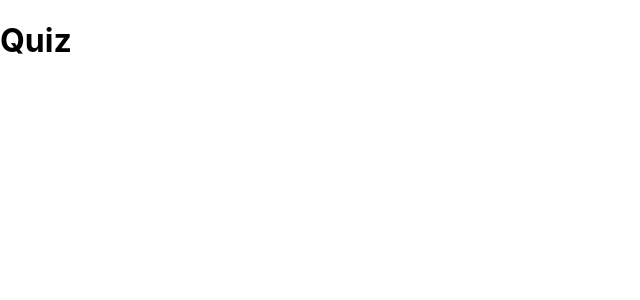
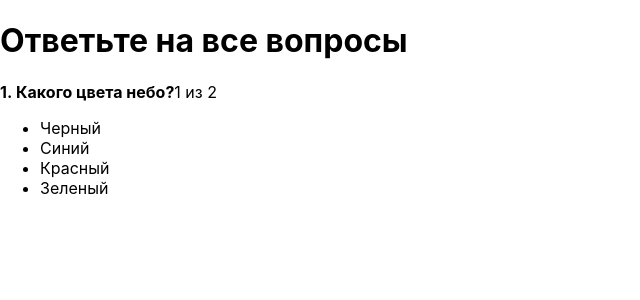
Before and after one commit to kravtsovRoman/react_v.2, a React app: page / in a window 1280 px wide. Shown: the top 300 px of the page, without its empty margins (0-640 px from the left). Built offline with nearby package versions, Linux system fonts and the light colour scheme.

Commit message:
click handler

```diff
--- a/src/components/ActiveQuiz/ActiveQuiz.css
+++ b/src/components/ActiveQuiz/ActiveQuiz.css
@@ -0,0 +1,13 @@
+.ActiveQuiz {
+    padding: 20px;
+    color: #fff;
+    border: 2px solid #fff;
+    border-radius: 5px;
+    margin: 0 10px;
+    box-sizing: border-box;
+}
+
+.Question {
+    display: flex;
+    justify-content: space-between;
+}
--- a/src/components/ActiveQuiz/ActiveQuiz.js
+++ b/src/components/ActiveQuiz/ActiveQuiz.js
@@ -0,0 +1,23 @@
+import React from 'react';
+import classes from './ActiveQuiz.css';
+import AnswersList from "./AnswersList/AnswersList";
+
+const ActiveQuiz = props => (
+    <div className={classes.ActiveQuiz}>
+        <p className={classes.Question}>
+            <span>
+                <strong>{props.answerNumber}.&nbsp;
+                    {props.question}
+                </strong>
+            </span>
+            <span>{props.answerNumber} из {props.quizLength}</span>
+        </p>
+        <AnswersList
+            state={props.state}
+            answers={props.answers}
+            onAnswerClick={props.onAnswerClick}
+        />
+    </div>
+);
+
+export default ActiveQuiz;
--- /dev/null
+++ b/src/components/ActiveQuiz/AnswersList/AnswerItem/AnswerItem.css
@@ -0,0 +1,20 @@
+.AnswerItem {
+    border: 1px solid #fff;
+    border-radius: 5px;
+    padding: 5px 10px;
+    margin-bottom: 5px;
+    cursor: pointer;
+}
+
+.AnswerItem:hover {
+    background: rgba(255, 255, 255, .2);
+    transition: all .3s ease-in-out;
+}
+
+.AnswerItem.success {
+    background: rgba(161, 240, 69, .7);
+}
+
+.AnswerItem.error {
+    background: rgba(240, 87, 108, .7);
+}
--- /dev/null
+++ b/src/components/ActiveQuiz/AnswersList/AnswerItem/AnswerItem.js
@@ -0,0 +1,21 @@
+import React from 'react';
+import classes from './AnswerItem.css';
+
+const AnswerItem = props => {
+    const cls = [classes.AnswerItem];
+
+    if (props.state) {
+        cls.push(classes[props.state]);
+    }
+
+    return(
+        <li className={cls.join(' ')}
+            onClick={() => props.onAnswerClick(props.answer.id)}
+        >
+            {props.answer.text}
+        </li>
+    );
+};
+
+
+export default AnswerItem;
--- /dev/null
+++ b/src/components/ActiveQuiz/AnswersList/AnswersList.css
@@ -0,0 +1,5 @@
+.AnswersList {
+    list-style: none;
+    margin: 0;
+    padding: 0;
+}
--- /dev/null
+++ b/src/components/ActiveQuiz/AnswersList/AnswersList.js
@@ -0,0 +1,19 @@
+import React from 'react'
+import classes from './AnswersList.css';
+import AnswerItem from './AnswerItem/AnswerItem';
+
+const AnswersList = props => (
+    <ul className={classes.AnswersList}>
+        {props.answers.map((answer, index) => (
+            <AnswerItem
+                key={index}
+                answer={answer}
+                onAnswerClick={props.onAnswerClick}
+                state={props.state ? props.state[answer.id] : null}
+            />
+            )
+        )}
+    </ul>
+);
+
+export default AnswersList;
--- a/src/containers/Quiz/Quiz.css
+++ b/src/containers/Quiz/Quiz.css
@@ -1,6 +1,7 @@
 .Quiz {
     display: flex;
-    justify-content: center;
+    flex-direction: column;
+    /*justify-content: center;*/
     padding-top: 100px;
     flex-grow: 1;
     width: 100%;
@@ -9,5 +10,15 @@
 
 .Quiz h1 {
     color: #fff;
-    margin-left: 10px;
+    margin: 0;
 }
+
+.QuizWrapper {
+    width: 600px;
+    margin: 0 auto;
+    text-align: center;
+}
+
+.QuizWrapper li {
+    text-align: left;
+}
--- a/src/containers/Quiz/Quiz.js
+++ b/src/containers/Quiz/Quiz.js
@@ -1,16 +1,92 @@
 import React, {Component} from 'react';
 import classes from './Quiz.css';
+import ActiveQuiz from '../../components/ActiveQuiz/ActiveQuiz';
 
 class Quiz extends Component{
 
     state = {
-        quiz: []
+        titleText: 'Ответьте на все вопросы',
+        activeQuestion: 0,
+        answerState: null,
+        quiz: [
+            {
+                id: 1,
+                question: 'Какого цвета небо?',
+                rightAnswerId: 2,
+                answers: [
+                    {text: 'Черный', id: 1},
+                    {text: 'Синий', id: 2},
+                    {text: 'Красный', id: 3},
+                    {text: 'Зеленый', id: 4}
+                ]
+            },
+            {
+                id: 2,
+                question: 'В каком году основали Питер?',
+                rightAnswerId: 3,
+                answers: [
+                    {text: '1701', id: 1},
+                    {text: '1702', id: 2},
+                    {text: '1703', id: 3},
+                    {text: '1704', id: 4}
+                ]
+            }
+        ]
     };
+
+    onAnswerClickHandler = (answerId) => {
+        console.log(this.state.answerState);
+        if (this.state.answerState) {
+            const key = Object.keys(this.state.answerState)[0];
+            if (this.state.answerState[key] === 'success') {
+                return;
+            }
+        }
+
+        const question = this.state.quiz[this.state.activeQuestion];
+
+        if (question.rightAnswerId === answerId) {
+            this.setState({
+               answerState: {[answerId]: 'success'}
+            });
+
+            const timeout = window.setTimeout(() => {
+                if (this.isQuizFinished()) {
+                    console.log('Finish');
+                } else {
+                    this.setState({
+                        activeQuestion: this.state.activeQuestion + 1,
+                        answerState: null
+                    })
+                }
+
+                window.clearTimeout(timeout);
+            }, 500);
+        } else {
+            this.setState({
+                answerState: {[answerId]: 'error'}
+            });
+        }
+    };
+
+    isQuizFinished() {
+        return this.state.activeQuestion + 1 === this.state.quiz.length;
+    }
 
     render() {
         return(
             <div className={classes.Quiz }>
-                <h1>Quiz</h1>
+                <div className={classes.QuizWrapper}>
+                    <h1>{this.state.titleText}</h1>
+                    <ActiveQuiz
+                        answers={this.state.quiz[this.state.activeQuestion].answers}
+                        question={this.state.quiz[this.state.activeQuestion].question}
+                        onAnswerClick={this.onAnswerClickHandler}
+                        quizLength={this.state.quiz.length}
+                        answerNumber={this.state.activeQuestion + 1}
+                        state={this.state.answerState}
+                    />
+                </div>
             </div>
         )
     }
```
